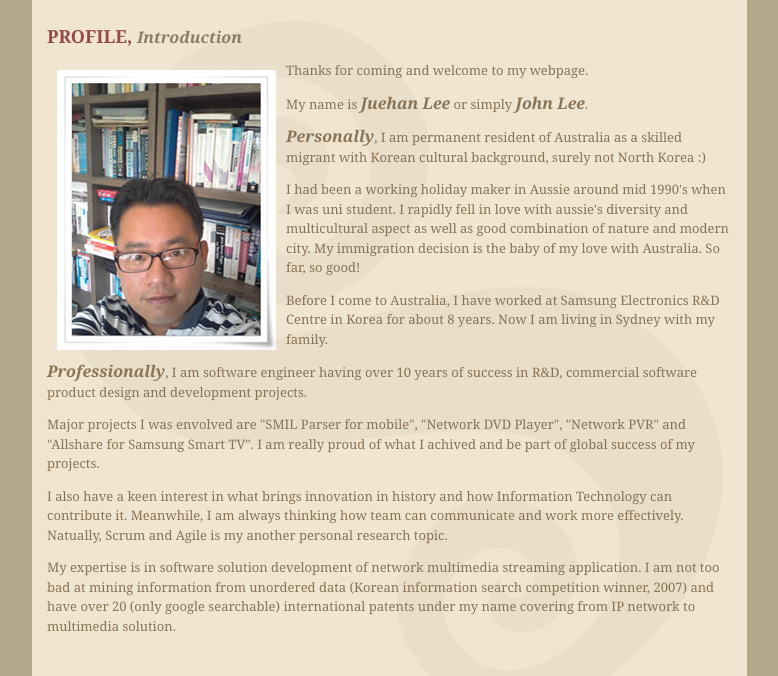
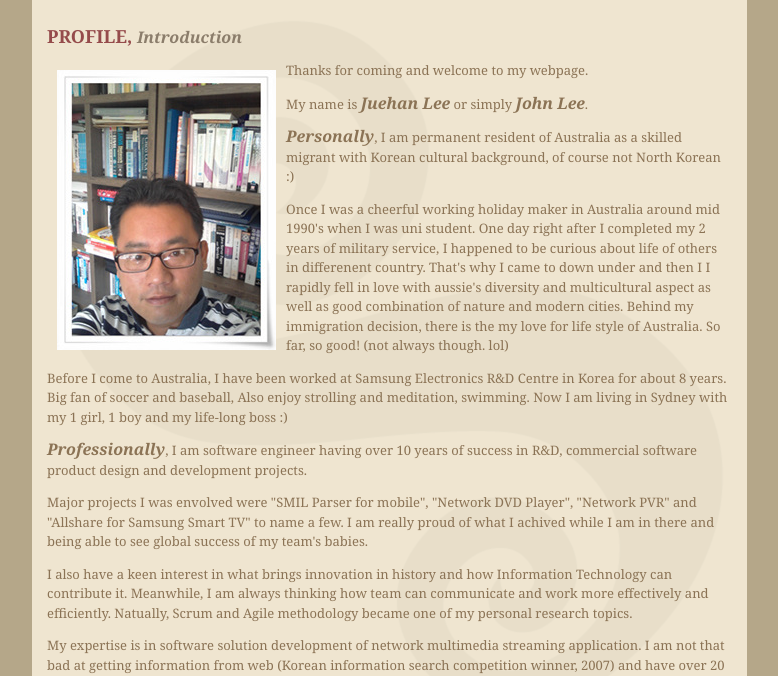
Before and after one commit to juehan/juehan.github.com, a plain HTML site: page index.html in a window 1280 px wide. Shown: the part 121-797 px from the top of the page, without its empty margins (328-1106 px from the left). Drawn offline with Linux system fonts and the light colour scheme.

Commit message:
small update

```diff
--- a/index.html
+++ b/index.html
@@ -29,30 +29,28 @@
 				</p>
 				<p class="big">
 					<em class="normal">Personally</em>, I am permanent resident of Australia as a skilled migrant with
-					Korean cultural background, surely not North Korea :)
+					Korean cultural background, of course not North Korean :)
 				</p>
 				<p class="big">
-					I had been a working holiday maker in Aussie around mid 1990's when I was uni student.
-					I rapidly fell in love with aussie's diversity and multicultural aspect as well as good combination of nature and modern city.
-					My immigration decision is the baby of my love with Australia. So far, so good!
+					Once I was a cheerful working holiday maker in Australia around mid 1990's when I was uni student. One day right after I completed my 2 years of military service, I happened to be curious about life of others in differenent country. That's why I came to down under and then I				I rapidly fell in love with aussie's diversity and multicultural aspect as well as good combination of nature and modern cities.
+					Behind my immigration decision, there is the my love for life style of Australia. So far, so good! (not always though. lol)
 				</p>
 				<p class="big">
-					Before I come to Australia, I have worked at Samsung Electronics R&amp;D Centre in Korea for about 8 years.
-					Now I am living in Sydney with my family.
+					Before I come to Australia, I have been worked at Samsung Electronics R&amp;D Centre in Korea for about 8 years. Big fan of soccer and baseball, Also enjoy strolling and meditation, swimming. Now I am living in Sydney with my 1 girl, 1 boy and my life-long boss :)
 				</p>
 				<p class="big">
 					<em class="normal">Professionally</em>, I am software engineer having over 10 years of success in R&amp;D, commercial software product design and development projects.
 				</p>
 				<p class="big">
-					Major projects I was envolved are "SMIL Parser for mobile", "Network DVD Player", "Network PVR" and "Allshare for Samsung Smart TV".
-					I am really proud of what I achived and be part of global success of my projects.
+					Major projects I was envolved were "SMIL Parser for mobile", "Network DVD Player", "Network PVR" and "Allshare for Samsung Smart TV" to name a few.
+					I am really proud of what I achived while I am in there and being able to see global success of my team's babies.
 				</p>
 				<p class="big">
 					I also have a keen interest in what brings innovation in history and how Information Technology can contribute it.
-					Meanwhile, I am always thinking how team can communicate and work more effectively. Natually, Scrum and Agile is my another personal research topic.
+					Meanwhile, I am always thinking how team can communicate and work more effectively and efficiently. Natually, Scrum and Agile methodology became one of my personal research topics.
 				</p>
 				<p class="big">
-					My expertise is in software solution development of network multimedia streaming application. I am not too bad at mining information from unordered data (Korean information search competition winner, 2007) and have over 20 (only google searchable) international patents under my name covering from IP network to multimedia solution.
+					My expertise is in software solution development of network multimedia streaming application. I am not that bad at getting information from web (Korean information search competition winner, 2007) and have over 20 (only google searchable, excluding China &amp; Korean one) international patents under my name covering various topics from IP network to multimedia codecs.
 				</p>
 				<br/>
 				<p class="big">
@@ -80,7 +78,7 @@
 					<li>
 						<em class="small"> <a href="https://github.com/juehan/KnightTravel"> Knight Travails </a> </em>
 						<p>
-							Yet another implementation of <a href="http://en.wikipedia.org/wiki/Knight's_tour">Knight's tour algorithm</a> using Breadth-First-Search algorithm</p>
+							Yet another implementation of <a href="http://en.wikipedia.org/wiki/Knight's_tour">Knight's tour algorithm</a> using Brute-force Breadth-First-Search</p>
 					</li>
 				</ul>
 				<!-- </div> -->
```
